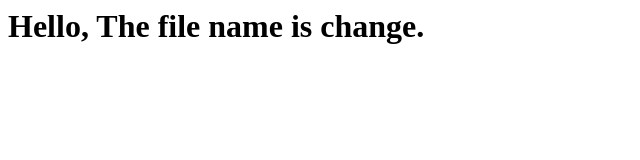
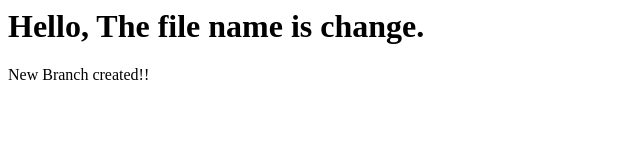
Before and after one commit to vivek166/gitrename, a plain HTML site: page home.html in a window 1280 px wide. Shown: the whole page, without its empty margins (0-640 px from the left). Drawn offline with Linux system fonts and the light colour scheme.

Commit message:
new branch created

```diff
--- a/home.html
+++ b/home.html
@@ -4,5 +4,6 @@
 </head>
 <body>
 	<h1>Hello, The file name is change.</h1>
+	New Branch created!!
 </body>
 </html>
```
